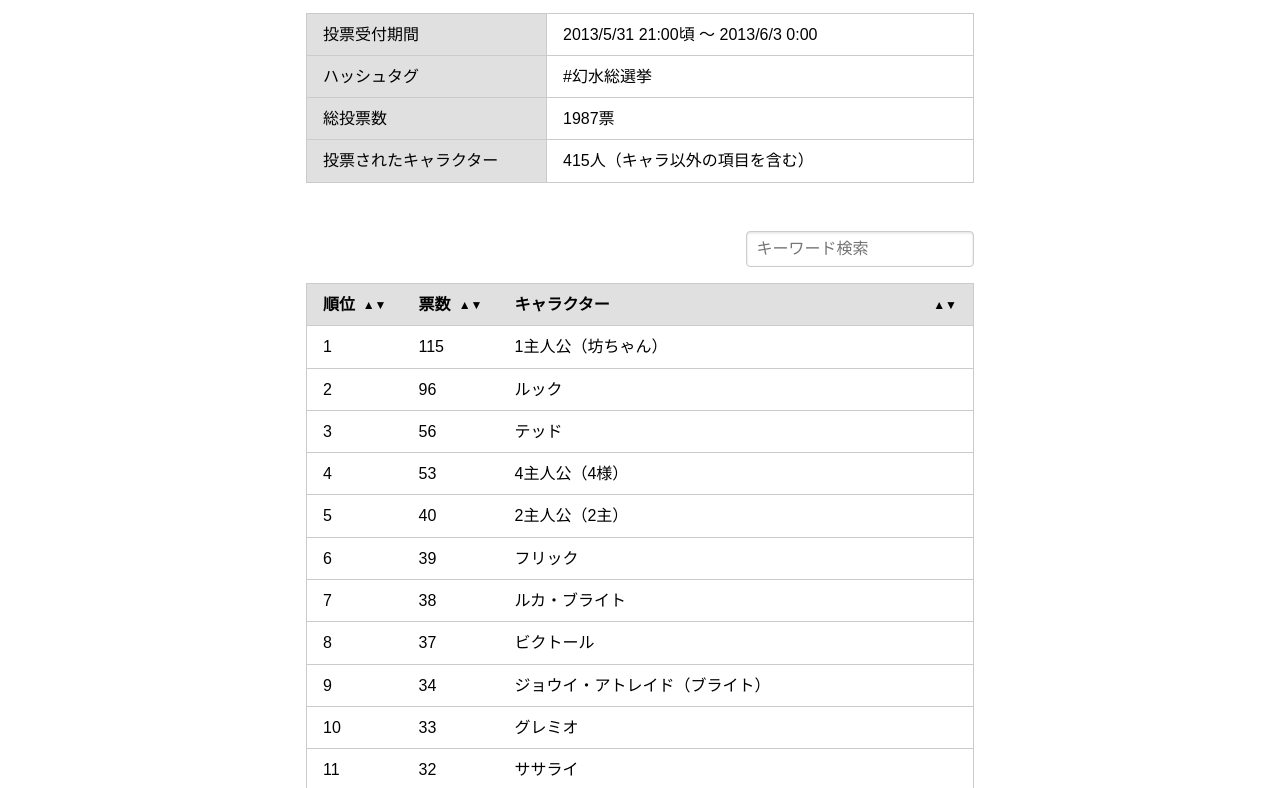
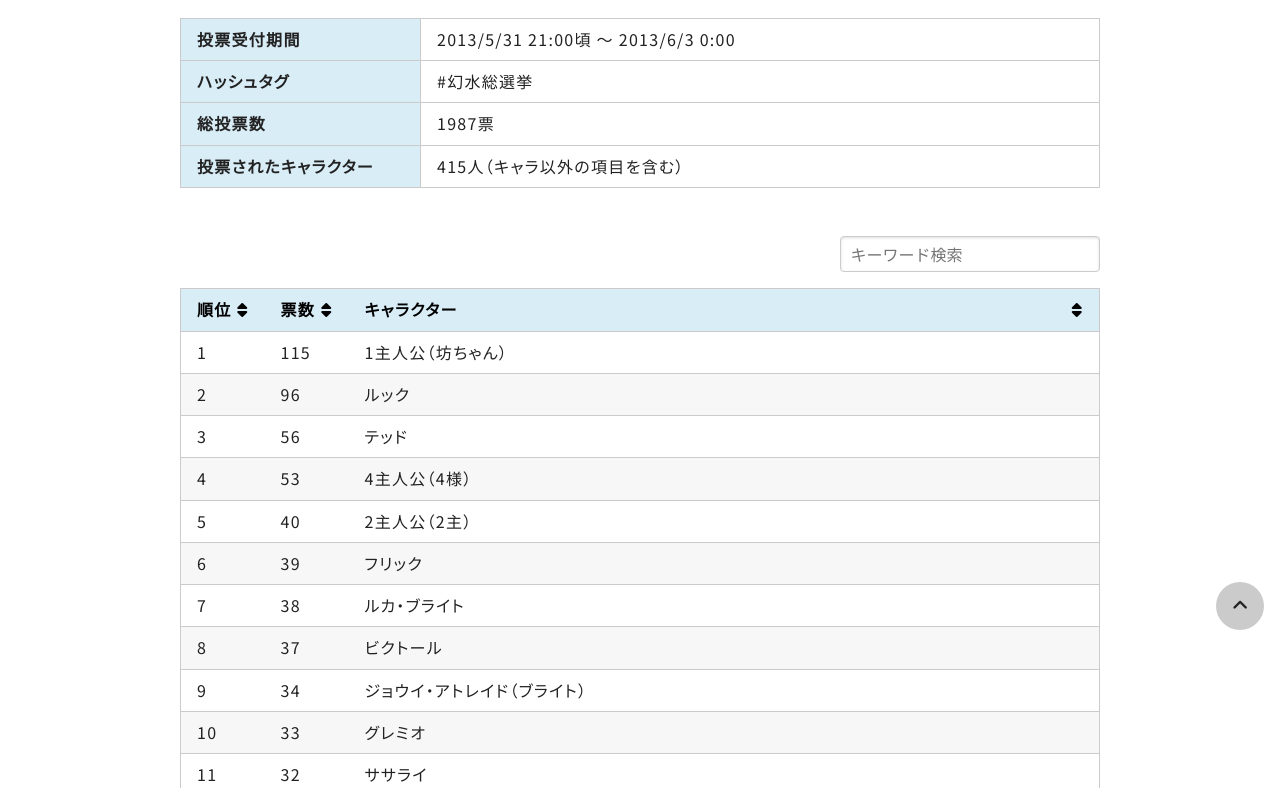
Before and after one commit to hikusaak/suikoden-election-2013, a plain HTML site: page index.html in a window 1280 px wide. Shown: the part 154-942 px from the top of the page. Drawn offline with nearby package versions, Linux system fonts and the light colour scheme; a script that the page names is missing.

Commit message:
Addressing the issue

```diff
--- /dev/null
+++ b/assets/css/result.css
@@ -0,0 +1,171 @@
+@charset "utf-8";
+
+/* 集計結果
+============================================================ */
+:root {
+  --color-normal: #222;
+  --color-gry-01: #f7f7f7;
+  --color-gry-02: #cbcbcb;
+  --color-bl-01: #d9edf7;
+}
+* {
+  box-sizing: border-box;
+}
+body {
+  line-height: 1.58;
+  letter-spacing: 0.08em;
+  color: var(--color-normal);
+  font-size: 16px;
+  font-size: 400;
+  font-family: "Noto Sans JP", sans-serif;
+  font-feature-settings: "palt";
+}
+
+.header {
+  padding: 1em;
+  font-weight: 500;
+  background: var(--color-gry-01);
+}
+.footer {
+  padding: 1em 1em 2em;
+  border-top: 1px solid var(--color-gry-02);
+  font-size: 0.9em;
+  .footer__pagetop {
+    position: fixed;
+    display: flex;
+    align-items: center;
+    justify-content: center;
+    width: 3rem;
+    height: 3rem;
+    letter-spacing: 0;
+    font-size: 1.25em;
+    text-align: center;
+    background: var(--color-gry-02);
+    border-radius: 50%;
+    .fa-solid {
+      display: block;
+    }
+  }
+}
+
+.main {
+  width: min(920px, 100%);
+  margin: 2em auto 5em;
+}
+h1 {
+  margin-bottom: 1em;
+}
+a {
+  color: blue;
+  &:hover {
+    text-decoration: none;
+  }
+}
+a + .fa-solid {
+  display: inline-block;
+  margin-left: 0.25em;
+}
+
+.overview {
+  border-top: 1px solid var(--color-gry-02);
+  border-right: 1px solid var(--color-gry-02);
+  dt, dd {
+    margin: 0;
+    padding: 0.5em 1em;
+    border-left: 1px solid var(--color-gry-02);
+    border-bottom: 1px solid var(--color-gry-02);
+  }
+  dt {
+    font-weight: 600;
+    background: var(--color-bl-01);
+  }
+}
+
+.form {
+  margin: 3em 0 1em;
+  text-align: right;
+}
+
+.table-result {
+  width: 100%;
+  margin-bottom: 2em;
+  thead {
+    background: var(--color-bl-01);
+  }
+  th[data-sort="rank"],
+  th[data-sort="votes"] {
+    width: 5.25em;
+  }
+  th[data-sort="character"] {
+    width: calc(100% - 11.5em);
+  }
+  th.sort {
+    position: relative;
+    cursor: pointer;
+    &::after {
+      content: "\f0dc";
+      display: block;
+      position: absolute;
+      top: 50%;
+      right: 1rem;
+      line-height: 1;
+      font-family: "Font Awesome 6 Free";
+      transform: translateY(-50%);
+    }
+    &.desc:after {
+      content: "\f0de";
+    }
+    &.asc:after {
+      content: "\f0dd";
+    }
+  }
+  th, td {
+    border-bottom-color: var(--color-gry-02);
+  }
+  tbody tr:nth-of-type(even) {
+    background: var(--color-gry-01);
+  }
+}
+#table + p {
+  font-size: 0.9em;
+}
+
+@media (min-width: 768px) {
+  .footer {
+    text-align: center;
+    .footer__pagetop {
+      right: 1rem;
+      bottom: 1rem;
+      transition: opacity 0.2s;
+      cursor: pointer;
+      &:hover {
+        opacity: 0.6;
+      }
+    }
+  }
+  .overview {
+    display: flex;
+    flex-wrap: wrap;
+    dt {
+      width: 15em;
+    }
+    dd {
+      width: calc(100% - 15em);
+    }
+  }
+}
+
+@media (max-width: 767.98px) {
+  .footer {
+    .footer__pagetop {
+      right: 0.5rem;
+      bottom: 0.5rem;
+    }
+    .footer__account {
+      text-align: center;
+    }
+  }
+  .main {
+    padding: 0 1em;
+  }
+}
--- /dev/null
+++ b/assets/js/tablesort.js
@@ -0,0 +1,5 @@
+
+var options = { valueNames: ['rank', 'votes', 'character'] };
+var userList = new List('table', options);
+function filter(){ userList.filter(); }
+filter();
--- a/index.html
+++ b/index.html
@@ -2,91 +2,38 @@
 <html lang="ja">
 <head>
 <meta charset="utf-8">
-<title>幻水総選挙2013 集計結果｜【非公式】幻水総選挙</title>
-<meta name="description" content="##">
 <meta name="viewport" content="width=device-width, initial-scale=1">
+<title>集計結果｜【非公式】幻水総選挙2013</title>
+<meta property="og:locale" content="ja_JP" />
+<meta property="og:url" content="https://suikoden-election-2013.pages.dev/" />
+<meta property="og:type" content="website" />
+<meta property="og:title" content="集計結果｜【非公式】幻水総選挙2013" />
+<meta property="og:description" content="幻水総選挙2013は、「幻想水滸伝シリーズ」のファン・有志による非公式の投票イベントです。既存の企業様、関係者様等とは一切関係ありません。" />
+<meta property="og:site_name" content="【非公式】幻水総選挙2013" />
+<meta property="og:image" content="https://suikoden-election-2013.pages.dev/2assets/css/ogp.png" />
+<meta name="twitter:card" content="summary_large_image" />
+<meta name="twitter:site" content="@gensosenkyo" />
+<meta name="twitter:title" content="集計結果｜【非公式】幻水総選挙2013" />
+<meta name="twitter:description" content="幻水総選挙2013は、「幻想水滸伝シリーズ」のファン・有志による非公式の投票イベントです。既存の企業様、関係者様等とは一切関係ありません。" />
+<link rel="icon" href="assets/img/favcon-32x32.png" sizes="32x32" />
+<link rel="icon" href="assets/img/favcon-192x192.png" sizes="192x192" />
+<link rel="apple-touch-icon" href="assets/img/favcon-180x180.png" />
+<link rel="preconnect" href="https://fonts.googleapis.com">
+<link rel="preconnect" href="https://fonts.gstatic.com" crossorigin>
+<link rel="stylesheet" href="https://fonts.googleapis.com/css2?family=Noto+Sans+JP:wght@100..900&display=swap">
 <link rel="stylesheet" href="https://cdn.jsdelivr.net/npm/purecss@3.0.0/build/pure-min.css" integrity="sha384-X38yfunGUhNzHpBaEBsWLO+A0HDYOQi8ufWDkZ0k9e0eXz/tH3II7uKZ9msv++Ls" crossorigin="anonymous">
 <link rel="stylesheet" href="https://cdn.jsdelivr.net/npm/purecss@3.0.0/build/base-min.css">
-<style>
-  :root {
-    --color-gry-01: #cbcbcb;
-    --color-gry-02: #e0e0e0;
-  }
-  * {
-    box-sizing: border-box;
-  }
-  body {
-    width: min(700px, 100%);
-    margin: 0 auto;
-    padding: 3em 1em;
-    line-height: 1.58;
-    font-size: 16px;
-  }
-  dl {
-    display: flex;
-    flex-wrap: wrap;
-    border-top: 1px solid var(--color-gry-01);
-    border-right: 1px solid var(--color-gry-01);
-
-    dt, dd {
-      margin: 0;
-      padding: 0.5em 1em;
-      border-left: 1px solid var(--color-gry-01);
-      border-bottom: 1px solid var(--color-gry-01);
-    }
-    dt {
-      width: 15em;
-      background: var(--color-gry-02);
-    }
-    dd {
-      width: calc(100% - 15em);
-    }
-  }
-  form {
-    margin: 3em 0 1rem;
-    text-align: right;
-  }
-  .table-result {
-    width: 100%;
-
-    th[data-sort="rank"],
-    th[data-sort="votes"] {
-      width: 6em;
-    }
-    th[data-sort="character"] {
-      width: calc(100% - 12em);
-    }
-    th.sort {
-      position: relative;
-      cursor: pointer;
-
-      &::after {
-        content: "▲▼";
-        position: absolute;
-        top: 50%;
-        right: 1rem;
-        font-size: 0.75rem;
-        transform: translateY(-50%);
-      }
-
-      &.desc:after {
-        content: "▼";
-      }
-      &.asc:after {
-        content: "▲";
-      }
-    }
-  }
-</style>
+<link rel="stylesheet" href="https://cdnjs.cloudflare.com/ajax/libs/font-awesome/6.5.1/css/all.min.css">
+<link rel="stylesheet" href="assets/css/result.css">
 </head>
-<body>
+<body id="top">
 <header class="header">
-  <div class="header__sitename">【非公式】幻水総選挙</div>
+  <div class="header__sitename">【非公式】幻水総選挙2013</div>
 </header>
 
 <main class="main">
-  <h1>幻水総選挙2013 集計結果</h1>
-  <dl>
+  <h1>集計結果</h1>
+  <dl class="overview">
     <dt>投票受付期間</dt>
     <dd>2013/5/31 21:00頃 ～ 2013/6/3 0:00</dd>
     <dt>ハッシュタグ</dd>
@@ -98,8 +45,8 @@
   </dl>
   <section class="sec">
     <div id="table">
-      <form class="pure-form"><input type="search" class="search" placeholder="キーワード検索" /></form>
-      <table class="pure-table pure-table-horizontal table-result">
+      <form class="form pure-form"><input type="search" class="search" placeholder="キーワード検索" /></form>
+      <table class="table-result pure-table pure-table-horizontal">
         <thead>
           <tr>
             <th class="sort" data-sort="rank">順位</th>
@@ -522,17 +469,23 @@
 </main>
 
 <footer class="footer">
-  <div class="footer__account">【企画主twitterID】<a href="https://x.com/gensosenkyo" target="_blank">@gensosenkyo</a></div>
+  <div id="pagetop" class="footer__pagetop"><i class="fa-solid fa-angle-up"></i></div>
+  <p class="footer__about">幻水総選挙2013は、「幻想水滸伝シリーズ」のファン・有志による非公式の投票イベントです。既存の企業様、関係者様等とは一切関係ありません。</p>
+  <div class="footer__account">幻水総選挙（<a href="https://x.com/gensosenkyo" target="_blank">@gensosenkyo</a><i class="fa-solid fa-arrow-up-right-from-square"></i>）</div>
 </footer>
 
 <script src="https://cdnjs.cloudflare.com/ajax/libs/list.js/2.3.1/list.min.js"></script>
+<script src="assets/js/tablesort.js"></script>
 <script>
-  var options = { valueNames: ['rank', 'votes', 'character'] };
-  var userList = new List('table', options);
-  function filter(){
-    userList.filter();
-  }
-  filter();
+  const btn = document.getElementById("pagetop");
+
+btn.addEventListener("click", () => {
+  window.scroll({
+    top: 0,
+    behavior: "smooth",
+  });
+});
+
 </script>
 </body>
 </html>
--- /dev/null
+++ b/result.css
@@ -0,0 +1,77 @@
+@charset "UTF-8";
+
+/* result
+=========================================================== */
+
+:root {
+  --color-gry-01: #cbcbcb;
+  --color-gry-02: #e0e0e0;
+}
+* {
+  box-sizing: border-box;
+}
+body {
+  width: min(700px, 100%);
+  margin: 0 auto;
+  padding: 3em 1em;
+  line-height: 1.58;
+  font-size: 16px;
+}
+
+dl {
+  display: flex;
+  flex-wrap: wrap;
+  border-top: 1px solid var(--color-gry-01);
+  border-right: 1px solid var(--color-gry-01);
+
+  dt, dd {
+    margin: 0;
+    padding: 0.5em 1em;
+    border-left: 1px solid var(--color-gry-01);
+    border-bottom: 1px solid var(--color-gry-01);
+  }
+  dt {
+    width: 15em;
+    background: var(--color-gry-02);
+  }
+  dd {
+    width: calc(100% - 15em);
+  }
+}
+
+form {
+  margin: 3em 0 1rem;
+  text-align: right;
+}
+
+.table-result {
+  width: 100%;
+
+  th[data-sort="rank"],
+  th[data-sort="votes"] {
+    width: 6em;
+  }
+  th[data-sort="character"] {
+    width: calc(100% - 12em);
+  }
+  th.sort {
+    position: relative;
+    cursor: pointer;
+
+    &::after {
+      content: "▲▼";
+      position: absolute;
+      top: 50%;
+      right: 1rem;
+      font-size: 0.75rem;
+      transform: translateY(-50%);
+    }
+
+    &.desc:after {
+      content: "▼";
+    }
+    &.asc:after {
+      content: "▲";
+    }
+  }
+}
```
Also changed, not shown: assets/img/favcon-180x180.png (added), assets/img/favcon-192x192.png (added), assets/img/favcon-32x32.png (added), assets/img/ogp.png (added).
